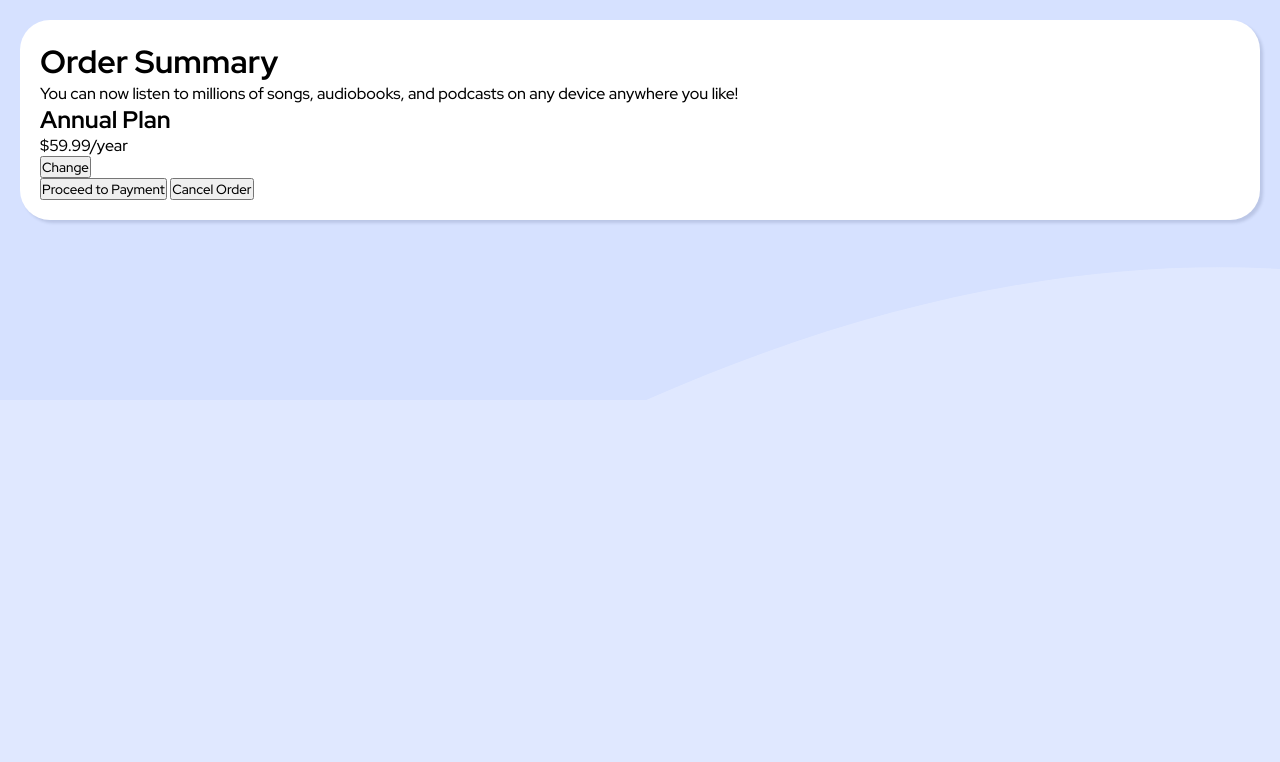
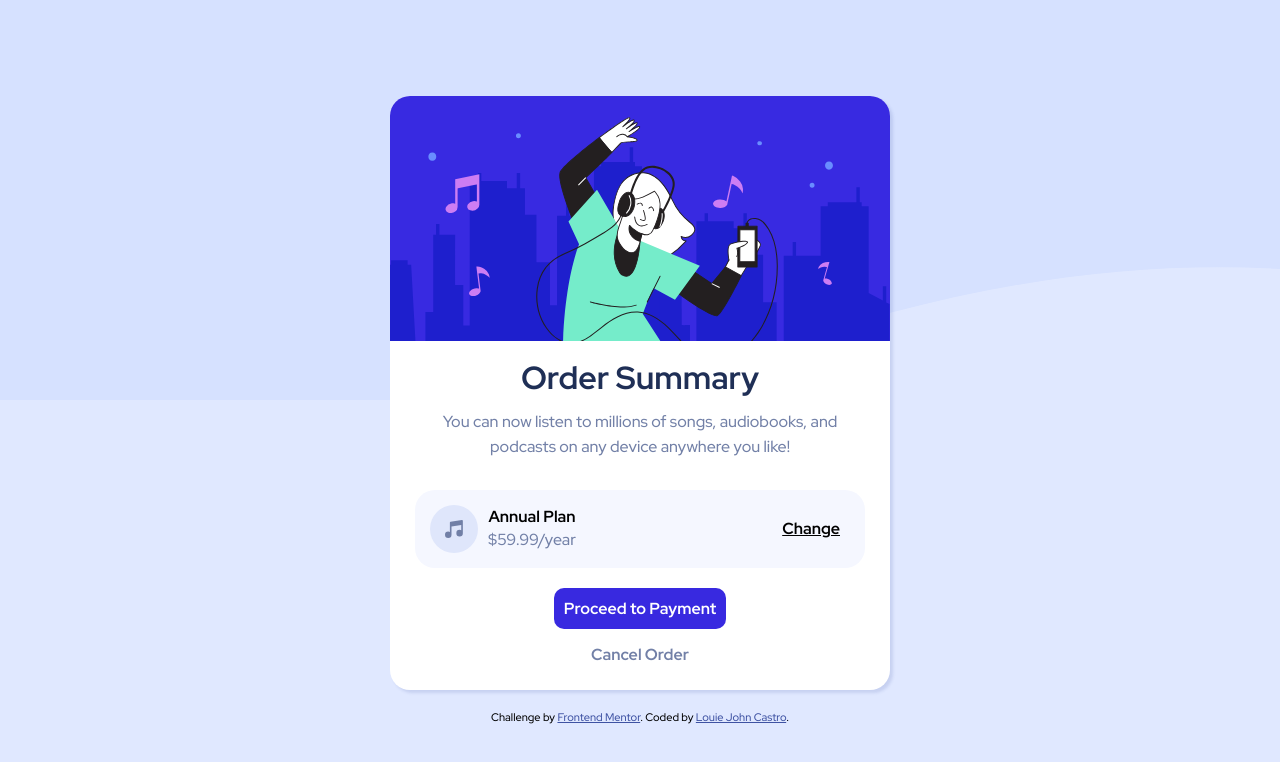
Before and after one commit to loumexx/loumexx-ordersummary.github.io, a plain HTML site: page index.html in a window 1280 px wide. Drawn offline with Linux system fonts and the light colour scheme.

Commit message:
Updated markdown and styling

```diff
--- a/index.html
+++ b/index.html
@@ -21,27 +21,33 @@
 </head>
 <body>
   <div class="bgimage"></div>
-  <div class="bitch">
+  <div class="panel">
+  <img src="images/illustration-hero.svg" alt="graphic" class="dancing-woman">
     <h1>Order Summary</h1>
 
-    <p>You can now listen to millions of songs, audiobooks, and podcasts on any
+    <p class="desc">You can now listen to millions of songs, audiobooks, and podcasts on any
     device anywhere you like!</p>
 
     <div class="plan-select">
-      <h2>Annual Plan</h2>
-      <p>$59.99/year</p>
-      <button>Change</button>
+      <article>
+        <img src="images/icon-music.svg" alt="music icon">
+        <div>
+          <h4>Annual Plan</h4>
+          <p>$59.99/year</p>
+        </div>
+      </article>
+      <button class="btn btn-change">Change</button>
     </div>
 
     <div class="order-conf">
-      <button>Proceed to Payment</button>
-      <button>Cancel Order</button>
+      <button class="btn btn-primary">Proceed to Payment</button>
+      <button class="btn btn-secondary">Cancel Order</button>
     </div>
 
   </div>
-    <!-- <div class="attribution">
+    <div class="attribution">
       Challenge by <a href="https://www.frontendmentor.io?ref=challenge" target="_blank">Frontend Mentor</a>.
-      Coded by <a href="#">Your Name Here</a>.
-    </div> -->
+      Coded by <a href="#">Louie John Castro</a>.
+    </div>
 </body>
 </html>
--- a/styles/app.css
+++ b/styles/app.css
@@ -23,6 +23,22 @@ img{
 body{
     font-family: "Red Hat Display", sans-serif;
     background-color: var(--pale-blue);
+    text-align: center;
+    display: flex;
+    flex-direction: column;
+    align-items: center;
+    justify-content: center;
+    min-height: 100vh;
+}
+
+p {
+    font-size: 16px;
+    line-height: 1.6;
+    color: var(--desaturated-blue);
+}
+
+.panel p.desc {
+    padding: 0 30px;
 }
 
 button {
@@ -40,12 +56,87 @@ button {
     z-index: -1;
 }
 
-.bitch {
+.panel {
     background-color: #fff;
     margin: 20px;
-    padding: 20px;
-    border-radius: 30px;
-    box-shadow: 3px 3px 3px hsl(223, 47%, 23%, 0.15);
+    padding-bottom: 20px;
+    border-radius: 20px;
+    box-shadow: 3px 3px 3px hsl(228, 45%, 44%, 0.15);
+}
+
+.panel h1 {
+    color: hsl(223, 47%, 23%);
+    margin: 10px 0;
+}
+
+.panel img.dancing-woman {
+    width: 100%;
+    border-radius: 20px 20px 0 0;
+}
+
+.panel .plan-select {
+    margin: 30px auto 20px;
+    padding: 15px;
+    background-color: var(--very-pale-blue);
+    width: 90%;
+    border-radius: 20px;
+    display: flex;
+    align-items: center;
+    justify-content: space-between;
+}
+
+.panel .plan-select article {
+    display: flex;
+    align-items: center;
+    justify-content: center;
+}
+
+.panel .plan-select article img {
+    margin-right: 10px;
+}
+
+.btn {
+    border: none;
+    padding: 5px 10px;
+    border-radius: 10px;
+    font-weight: bold;
+    font-size: 16px;
+    cursor: pointer;
+    transition: all 100ms ease-in-out;
+}
+
+.panel .order-conf {
+    display: flex;
+    flex-direction: column;
+    align-items: center;
+    justify-content: center;
+}
+
+.btn-primary {
+    background-color: var(--bright-blue);
+    color: #fff;
+    padding: 10px;
+    margin-bottom: 10px;
+}
+
+.btn-primary:hover, .btn-change:hover {
+    opacity: 0.8;
+}
+
+.btn-secondary {
+    background-color: transparent;
+    color: var(--desaturated-blue);
+}
+
+.btn-secondary:hover, .btn-secondary:focus {
+    color: hsl(223, 47%, 23%)
+}
+
+.btn-change {
+    background-color: transparent;
+    color: --bright-blue;
+    text-decoration: underline;
+
 }
 
 @media (min-width: 768px){
@@ -53,4 +144,8 @@ button {
         background: url(../images/pattern-background-mobile.svg) no-repeat center/cover;
         height: 50vh;
     }
+
+    .panel {
+        width: 500px;
+    }
 }
```
